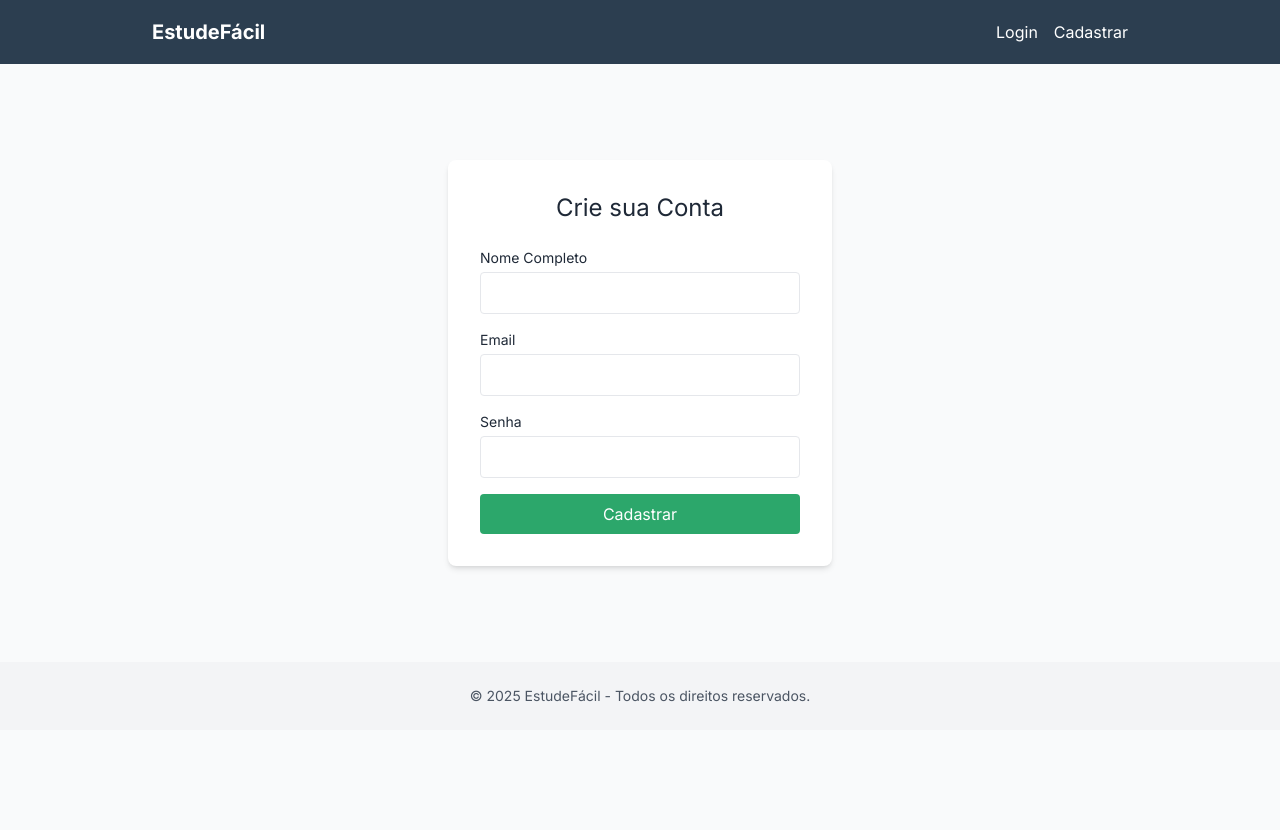
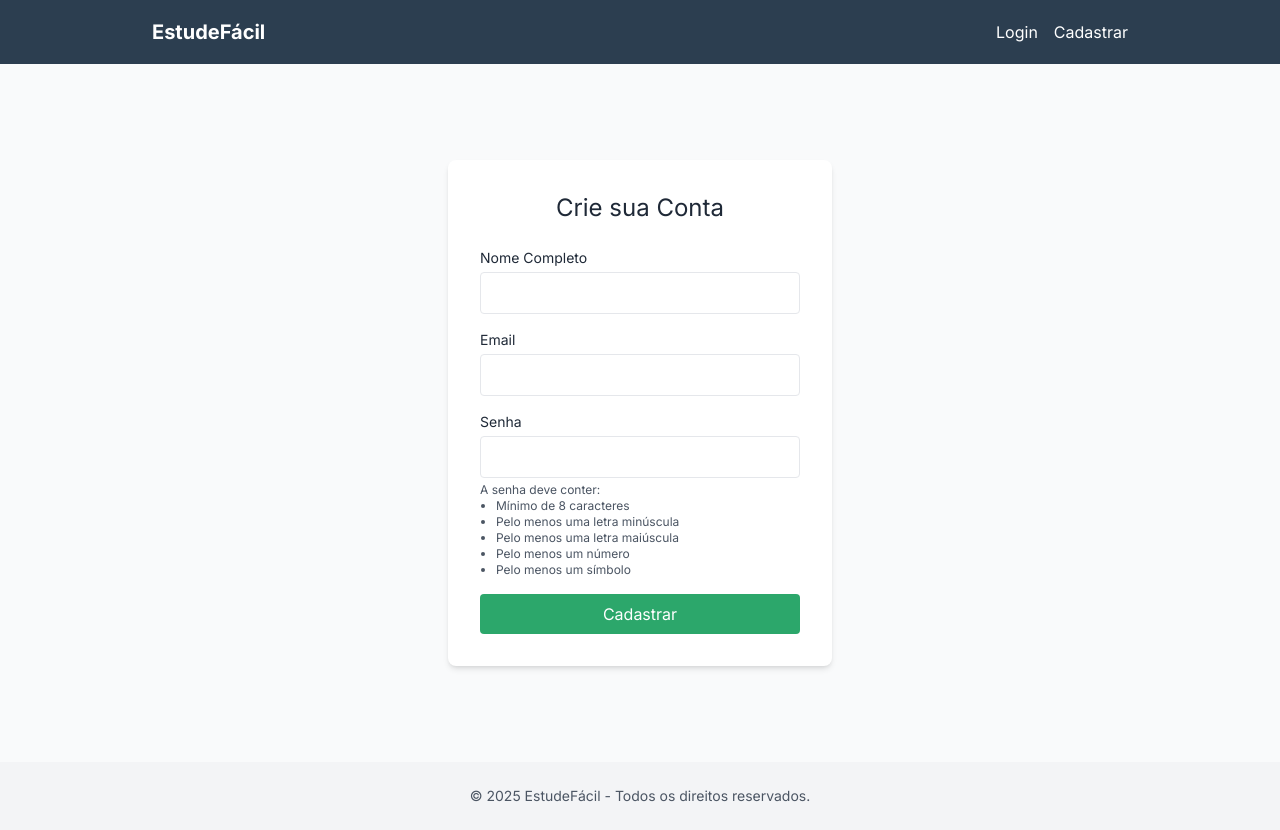
Before and after one commit to ZielkeKlaus/emergentes_252_api, a React (Vite) app in the folder cursos_web/: page /register in a window 1280 px wide. Before the commit the page ends 800 px from the top, so only its background shows below. Built offline with nearby package versions, Linux system fonts and the light colour scheme; no server answers.

Commit message:
feat: add password requirements helper text

```diff
--- a/cursos_web/src/pages/Register.tsx
+++ b/cursos_web/src/pages/Register.tsx
@@ -37,6 +37,16 @@ export default function Register() {
           <div className="mb-4">
             <label className="block text-sm mb-1">Senha</label>
             <input className="w-full border rounded px-3 py-2" type="password" value={senha} onChange={e => setSenha(e.target.value)} />
+            <div className="text-xs text-gray-600 mt-1">
+              A senha deve conter:
+              <ul className="list-disc pl-4">
+                <li>Mínimo de 8 caracteres</li>
+                <li>Pelo menos uma letra minúscula</li>
+                <li>Pelo menos uma letra maiúscula</li>
+                <li>Pelo menos um número</li>
+                <li>Pelo menos um símbolo</li>
+              </ul>
+            </div>
           </div>
           <button type="submit" className="w-full bg-success text-white py-2 rounded">Cadastrar</button>
         </form>
```
